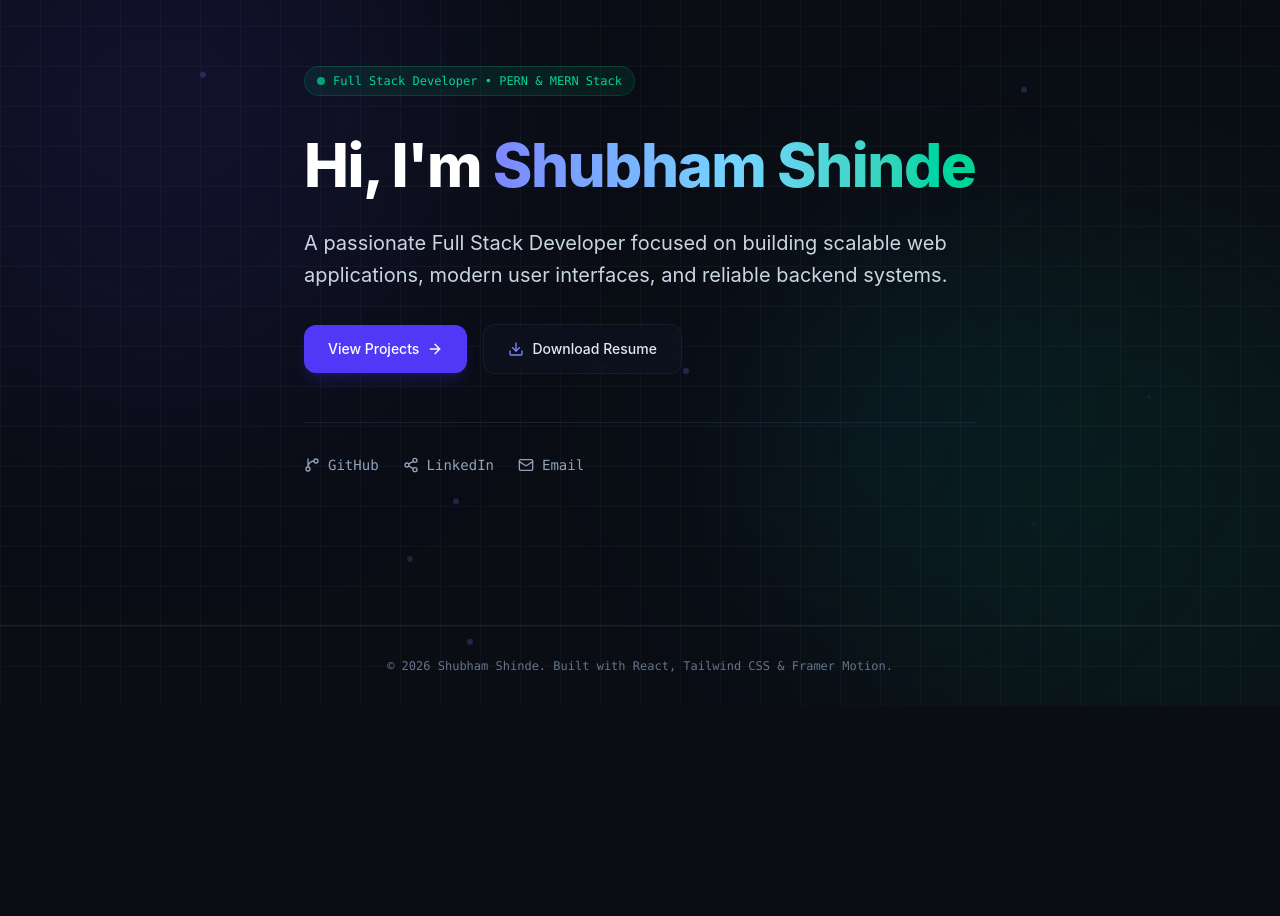
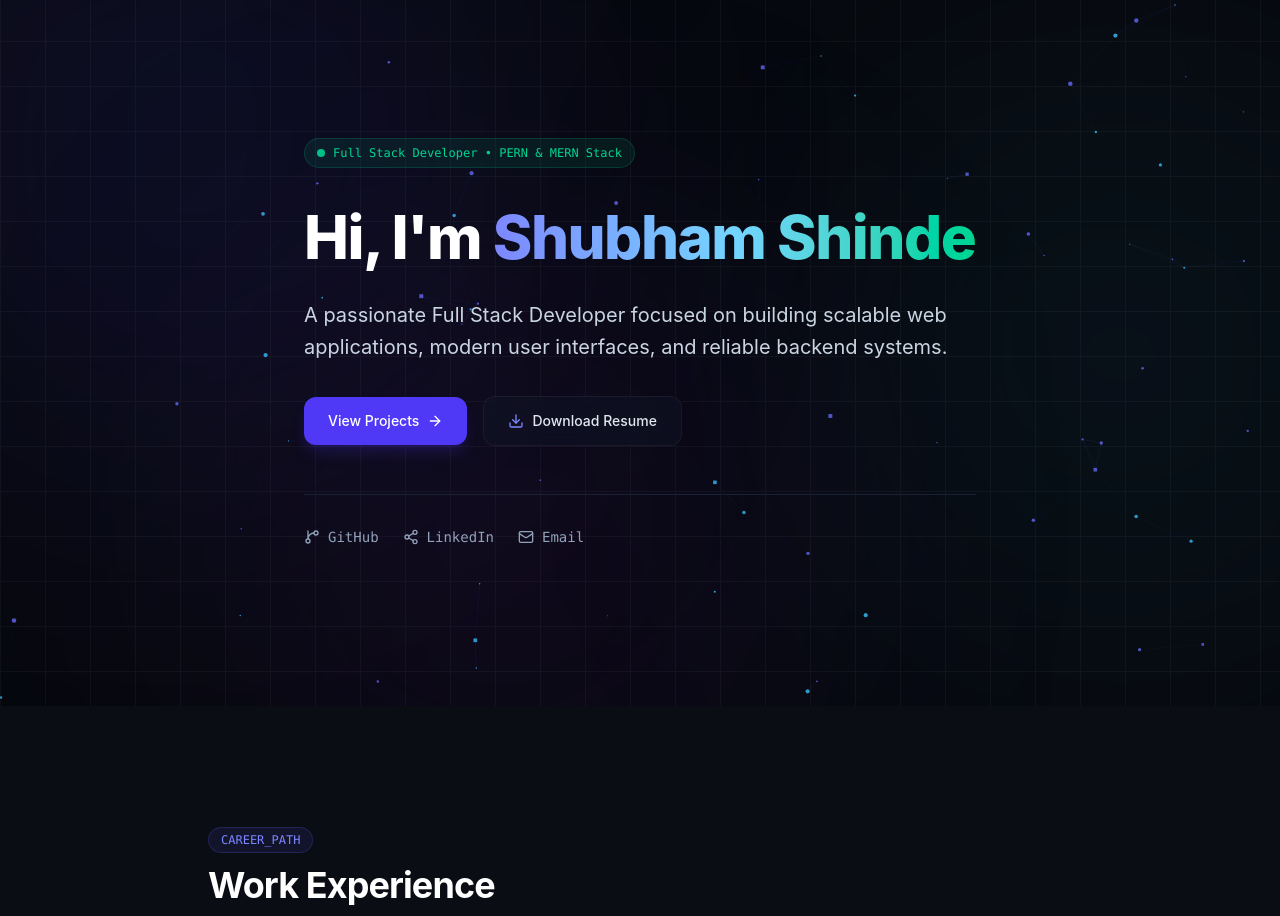
Before and after one commit to shubham-1shinde/portfolio, a React (Vite) app: page / in a window 1280 px wide. Shown: the part 94-1010 px from the top of the page. Before the commit the page ends 800 px from the top, so only its background shows below. Built offline with nearby package versions, Linux system fonts and the light colour scheme.

Commit message:
Refactor app structure for smooth scrolling and enhanced navigation; implement animated background and section highlighting

```diff
--- a/src/App.jsx
+++ b/src/App.jsx
@@ -1,5 +1,4 @@
 import React from 'react';
-import { BrowserRouter as Router, Routes, Route } from 'react-router-dom';
 import AnimatedBackground from './components/AnimatedBackground';
 import CustomCursor from './components/CustomCursor';
 import Navbar from './components/Navbar';
@@ -13,24 +12,34 @@ import Contact from './pages/Contact';
 
 export default function App() {
   return (
-    <Router>
-      <div className="relative min-h-screen flex flex-col justify-between">
+    <div className="relative min-h-screen flex flex-col justify-between scroll-smooth">
       <AnimatedBackground />
       <CustomCursor />
       <Navbar />
 
-        <main className="z-10 flex-grow">
-          <Routes>
-            <Route path="/" element={<Home />} />
-            <Route path="/experience" element={<Experience />} />
-            <Route path="/skills" element={<Skills />} />
-            <Route path="/projects" element={<Projects />} />
-            <Route path="/contact" element={<Contact />} />
-          </Routes>
+      <main className="z-10 flex-grow space-y-12 md:space-y-16">
+        <section id="home" className="pt-24 pb-8">
+          <Home />
+        </section>
+
+        <section id="experience" className="pt-12 pb-8">
+          <Experience />
+        </section>
+
+        <section id="skills" className="pt-12 pb-8">
+          <Skills />
+        </section>
+
+        <section id="projects" className="pt-12 pb-8">
+          <Projects />
+        </section>
+
+        <section id="contact" className="pt-12 pb-16">
+          <Contact />
+        </section>
       </main>
 
       <Footer />
     </div>
-    </Router>
   );
 }
--- a/src/components/AnimatedBackground.jsx
+++ b/src/components/AnimatedBackground.jsx
@@ -1,45 +1,147 @@
-import React from 'react';
+import React, { useEffect, useRef } from 'react';
 import { motion } from 'framer-motion';
 
 export default function AnimatedBackground() {
+  const canvasRef = useRef(null);
+
+  useEffect(() => {
+    const canvas = canvasRef.current;
+    if (!canvas) return;
+    const ctx = canvas.getContext('2d');
+    let animationFrameId;
+
+    let width = (canvas.width = window.innerWidth);
+    let height = (canvas.height = window.innerHeight);
+
+    const handleResize = () => {
+      width = canvas.width = window.innerWidth;
+      height = canvas.height = window.innerHeight;
+    };
+
+    window.addEventListener('resize', handleResize);
+
+    // Mouse tracking for dynamic connection to nodes
+    const mouse = { x: null, y: null, radius: 150 };
+
+    const handleMouseMove = (e) => {
+      mouse.x = e.clientX;
+      mouse.y = e.clientY;
+    };
+
+    const handleMouseLeave = () => {
+      mouse.x = null;
+      mouse.y = null;
+    };
+
+    window.addEventListener('mousemove', handleMouseMove);
+    window.addEventListener('mouseleave', handleMouseLeave);
+
+    // Generate constellation nodes and stars
+    const particleCount = Math.floor((width * height) / 12000);
+    const particles = [];
+
+    for (let i = 0; i < particleCount; i++) {
+      particles.push({
+        x: Math.random() * width,
+        y: Math.random() * height,
+        vx: (Math.random() - 0.5) * 0.4,
+        vy: (Math.random() - 0.5) * 0.4,
+        radius: Math.random() * 1.8 + 0.5,
+        isSquare: Math.random() > 0.85, // Floating square accents like in the image
+        color: Math.random() > 0.4 ? 'rgba(99, 102, 241, ' : 'rgba(56, 189, 248, ', // Indigo & Sky blue
+      });
+    }
+
+    // Main animation loop
+    const render = () => {
+      ctx.clearRect(0, 0, width, height);
+
+      // Render & update particles
+      for (let i = 0; i < particles.length; i++) {
+        const p = particles[i];
+
+        p.x += p.vx;
+        p.y += p.vy;
+
+        // Bounce on edges
+        if (p.x < 0 || p.x > width) p.vx *= -1;
+        if (p.y < 0 || p.y > height) p.vy *= -1;
+
+        // Draw particle node
+        ctx.fillStyle = `${p.color}0.8)`;
+        if (p.isSquare) {
+          ctx.fillRect(p.x - p.radius, p.y - p.radius, p.radius * 2, p.radius * 2);
+        } else {
+          ctx.beginPath();
+          ctx.arc(p.x, p.y, p.radius, 0, Math.PI * 2);
+          ctx.fill();
+        }
+
+        // Draw connecting lines between nearby nodes (Constellation Net)
+        for (let j = i + 1; j < particles.length; j++) {
+          const p2 = particles[j];
+          const dx = p.x - p2.x;
+          const dy = p.y - p2.y;
+          const dist = Math.sqrt(dx * dx + dy * dy);
+
+          if (dist < 110) {
+            ctx.beginPath();
+            ctx.moveTo(p.x, p.y);
+            ctx.lineTo(p2.x, p2.y);
+            ctx.strokeStyle = `rgba(99, 102, 241, ${0.18 * (1 - dist / 110)})`;
+            ctx.lineWidth = 0.6;
+            ctx.stroke();
+          }
+        }
+
+        // Connect nodes to cursor when close
+        if (mouse.x !== null && mouse.y !== null) {
+          const mdx = p.x - mouse.x;
+          const mdy = p.y - mouse.y;
+          const mdist = Math.sqrt(mdx * mdx + mdy * mdy);
+
+          if (mdist < mouse.radius) {
+            ctx.beginPath();
+            ctx.moveTo(p.x, p.y);
+            ctx.lineTo(mouse.x, mouse.y);
+            ctx.strokeStyle = `rgba(56, 189, 248, ${0.35 * (1 - mdist / mouse.radius)})`;
+            ctx.lineWidth = 0.8;
+            ctx.stroke();
+          }
+        }
+      }
+
+      animationFrameId = requestAnimationFrame(render);
+    };
+
+    render();
+
+    return () => {
+      window.removeEventListener('resize', handleResize);
+      window.removeEventListener('mousemove', handleMouseMove);
+      window.removeEventListener('mouseleave', handleMouseLeave);
+      cancelAnimationFrame(animationFrameId);
+    };
+  }, []);
+
   return (
-    <div className="fixed inset-0 pointer-events-none z-0 overflow-hidden">
-      {/* Ambient Radial Gradients */}
-      <div className="absolute top-[-10%] left-[-10%] w-[45vw] h-[45vw] rounded-full bg-indigo-600/10 blur-[120px]" />
-      <div className="absolute bottom-[-10%] right-[-10%] w-[45vw] h-[45vw] rounded-full bg-emerald-600/10 blur-[120px]" />
-      <div className="absolute top-[40%] right-[15%] w-[30vw] h-[30vw] rounded-full bg-sky-600/5 blur-[100px]" />
+    <div className="fixed inset-0 pointer-events-none z-0 overflow-hidden bg-[#07090e]">
+      {/* Deep Space Glowing Radial Gradients (matching reference photo) */}
+      <div className="absolute top-[-10%] left-[-10%] w-[50vw] h-[50vw] rounded-full bg-indigo-900/20 blur-[140px]" />
+      <div className="absolute top-[20%] right-[-10%] w-[45vw] h-[45vw] rounded-full bg-cyan-900/15 blur-[140px]" />
+      <div className="absolute bottom-[-10%] left-[20%] w-[40vw] h-[40vw] rounded-full bg-purple-900/15 blur-[140px]" />
 
-      {/* Grid Overlay */}
+      {/* Your Existing Grid Pattern Overlay */}
       <div
-        className="absolute inset-0 opacity-[0.03]"
+        className="absolute inset-0 opacity-[0.035]"
         style={{
           backgroundImage: `linear-gradient(to right, #ffffff 1px, transparent 1px), linear-gradient(to bottom, #ffffff 1px, transparent 1px)`,
-          backgroundSize: '40px 40px'
+          backgroundSize: '45px 45px',
         }}
       />
 
-      {/* Floating Ambient Particles */}
-      {[...Array(12)].map((_, i) => (
-        <motion.div
-          key={i}
-          className="absolute w-1 h-1 bg-indigo-400/30 rounded-full"
-          style={{
-            top: `${Math.random() * 100}%`,
-            left: `${Math.random() * 100}%`,
-          }}
-          animate={{
-            y: [0, -40, 0],
-            opacity: [0.2, 0.7, 0.2],
-            scale: [1, 1.5, 1],
-          }}
-          transition={{
-            duration: 5 + Math.random() * 5,
-            repeat: Infinity,
-            ease: 'easeInOut',
-            delay: Math.random() * 3,
-          }}
-        />
-      ))}
+      {/* Constellation & Particle Canvas */}
+      <canvas ref={canvasRef} className="absolute inset-0 w-full h-full" />
     </div>
   );
 }
--- a/src/components/Navbar.jsx
+++ b/src/components/Navbar.jsx
@@ -1,42 +1,62 @@
-import React from 'react';
-import { NavLink } from 'react-router-dom';
+import React, { useState, useEffect } from 'react';
 import { Terminal, Code2, Briefcase, Cpu, Mail, FolderGit2 } from 'lucide-react';
 
 export default function Navbar() {
+  const [activeSection, setActiveSection] = useState('home');
+
   const navItems = [
-    { name: 'About', path: '/', icon: Code2 },
-    { name: 'Experience', path: '/experience', icon: Briefcase },
-    { name: 'Skills', path: '/skills', icon: Cpu },
-    { name: 'Projects', path: '/projects', icon: FolderGit2 },
-    { name: 'Contact', path: '/contact', icon: Mail },
+    { name: 'About', path: '#home', id: 'home', icon: Code2 },
+    { name: 'Experience', path: '#experience', id: 'experience', icon: Briefcase },
+    { name: 'Skills', path: '#skills', id: 'skills', icon: Cpu },
+    { name: 'Projects', path: '#projects', id: 'projects', icon: FolderGit2 },
+    { name: 'Contact', path: '#contact', id: 'contact', icon: Mail },
   ];
+
+  // Auto-highlight active tab on scroll
+  useEffect(() => {
+    const handleScroll = () => {
+      const sections = navItems.map((item) => document.getElementById(item.id));
+      const scrollPosition = window.scrollY + 200;
+
+      sections.forEach((section) => {
+        if (section) {
+          const top = section.offsetTop;
+          const height = section.offsetHeight;
+          if (scrollPosition >= top && scrollPosition < top + height) {
+            setActiveSection(section.id);
+          }
+        }
+      });
+    };
+
+    window.addEventListener('scroll', handleScroll);
+    return () => window.removeEventListener('scroll', handleScroll);
+  }, []);
 
   return (
     <header className="fixed top-0 left-0 right-0 z-40 px-4 py-4">
       <nav className="max-w-5xl mx-auto glass-panel rounded-2xl px-5 py-3 flex items-center justify-between">
-        <NavLink to="/" className="flex items-center gap-2 font-mono text-sm font-bold text-white group">
+        <a href="#home" className="flex items-center gap-2 font-mono text-sm font-bold text-white group">
           <div className="p-1.5 rounded-lg bg-indigo-500/10 border border-indigo-500/20 text-indigo-400 group-hover:bg-indigo-500/20 transition-all">
             <Terminal className="w-4 h-4" />
           </div>
           <span>shubham<span className="text-indigo-400">.dev</span></span>
-        </NavLink>
+        </a>
 
         <div className="flex items-center gap-1 md:gap-2">
           {navItems.map((item) => (
-            <NavLink
+            <a
               key={item.name}
-              to={item.path}
-              className={({ isActive }) =>
-                `px-3 py-1.5 rounded-lg text-xs font-mono transition-all flex items-center gap-1.5 ${
-                  isActive
-                    ? 'bg-indigo-600/20 text-indigo-300 border border-indigo-500/30 font-semibold'
-                    : 'text-slate-400 hover:text-slate-200 hover:bg-white/5'
-                }`
-              }
+              href={item.path}
+              className={`px-3 py-1.5 rounded-lg text-xs font-mono transition-all flex items-center gap-1.5 ${
+                activeSection === item.id
+                  ? 'bg-indigo-600/20 text-indigo-300 border border-indigo-500/30 font-semibold'
+                  : 'text-slate-400 hover:text-slate-200 hover:bg-white/5'
+              }`}
             >
               <item.icon className="w-3.5 h-3.5" />
               <span className="hidden sm:inline">{item.name}</span>
-            </NavLink>
+            </a>
           ))}
         </div>
       </nav>
--- a/src/index.css
+++ b/src/index.css
@@ -38,3 +38,8 @@
 ::-webkit-scrollbar-thumb:hover {
   background: #334155;
 }
+
+/* src/index.css */
+html {
+  scroll-behavior: smooth;
+}
--- a/src/pages/Contact.jsx
+++ b/src/pages/Contact.jsx
@@ -13,7 +13,7 @@ export default function Contact() {
   };
 
   return (
-    <section className="py-24 px-4 max-w-4xl mx-auto">
+    <div className="px-4 max-w-4xl mx-auto">
       <SectionTitle
         tag="GET_IN_TOUCH"
         title="Let's Build Something Together"
@@ -112,6 +112,6 @@ export default function Contact() {
           </form>
         </div>
       </div>
-    </section>
+    </div>
   );
 }
--- a/src/pages/Experience.jsx
+++ b/src/pages/Experience.jsx
@@ -23,7 +23,7 @@ const EXPERIENCE_DATA = [
 
 export default function Experience() {
   return (
-    <section className="py-24 px-4 max-w-4xl mx-auto">
+    <div className="px-4 max-w-4xl mx-auto">
       <SectionTitle
         tag="CAREER_PATH"
         title="Work Experience"
@@ -35,6 +35,6 @@ export default function Experience() {
           <ExperienceCard key={idx} exp={exp} index={idx} />
         ))}
       </div>
-    </section>
+    </div>
   );
 }
--- a/src/pages/Home.jsx
+++ b/src/pages/Home.jsx
@@ -1,11 +1,10 @@
 import React from 'react';
 import { motion } from 'framer-motion';
 import { Download, ArrowRight, GitBranch, Share2, Mail, Terminal, ShieldCheck } from 'lucide-react';
-import { Link } from 'react-router-dom';
 
 export default function Home() {
   return (
-    <section className="min-h-[85vh] flex items-center justify-center pt-24 pb-12 px-4">
+    <section className="min-h-[85vh] flex items-center justify-center pt-8 pb-8 px-4">
       <div className="max-w-4xl mx-auto text-center md:text-left">
         {/* Availability Badge */}
         <motion.div
@@ -43,13 +42,14 @@ export default function Home() {
           transition={{ delay: 0.3 }}
           className="flex flex-wrap items-center justify-center md:justify-start gap-4 mb-12"
         >
-          <Link
-            to="/projects"
+          {/* ✅ NEW (Standard Anchor Tag for Smooth Scroll) */}
+          <a
+            href="#projects"
             className="px-6 py-3.5 rounded-xl bg-indigo-600 hover:bg-indigo-500 text-white font-medium text-sm transition-all flex items-center gap-2 shadow-lg shadow-indigo-600/20 group"
           >
             <span>View Projects</span>
             <ArrowRight className="w-4 h-4 group-hover:translate-x-1 transition-transform" />
-          </Link>
+          </a>
 
           <a
             href="/resume.pdf"
--- a/src/pages/Projects.jsx
+++ b/src/pages/Projects.jsx
@@ -44,7 +44,7 @@ const PROJECTS_DATA = [
 
 export default function Projects() {
   return (
-    <section className="py-24 px-4 max-w-5xl mx-auto">
+    <div className="px-4 max-w-4xl mx-auto">
       <SectionTitle
         tag="FEATURED_SYSTEMS"
         title="Featured Projects"
@@ -56,6 +56,6 @@ export default function Projects() {
           <ProjectCard key={project.name} project={project} index={idx} />
         ))}
       </div>
-    </section>
+    </div>
   );
 }
--- a/src/pages/Skills.jsx
+++ b/src/pages/Skills.jsx
@@ -68,7 +68,7 @@ const SKILL_CATEGORIES = [
 
 export default function Skills() {
   return (
-    <section className="py-24 px-4 max-w-5xl mx-auto">
+    <div className="px-4 max-w-4xl mx-auto">
       <SectionTitle
         tag="TECHNICAL_STACK"
         title="Technologies I Work With"
@@ -80,6 +80,6 @@ export default function Skills() {
           <SkillCard key={cat.title} category={cat} skills={cat.skills} index={idx} />
         ))}
       </div>
-    </section>
+    </div>
   );
 }
```
Lines whose indentation alone changed are shown as unchanged.
